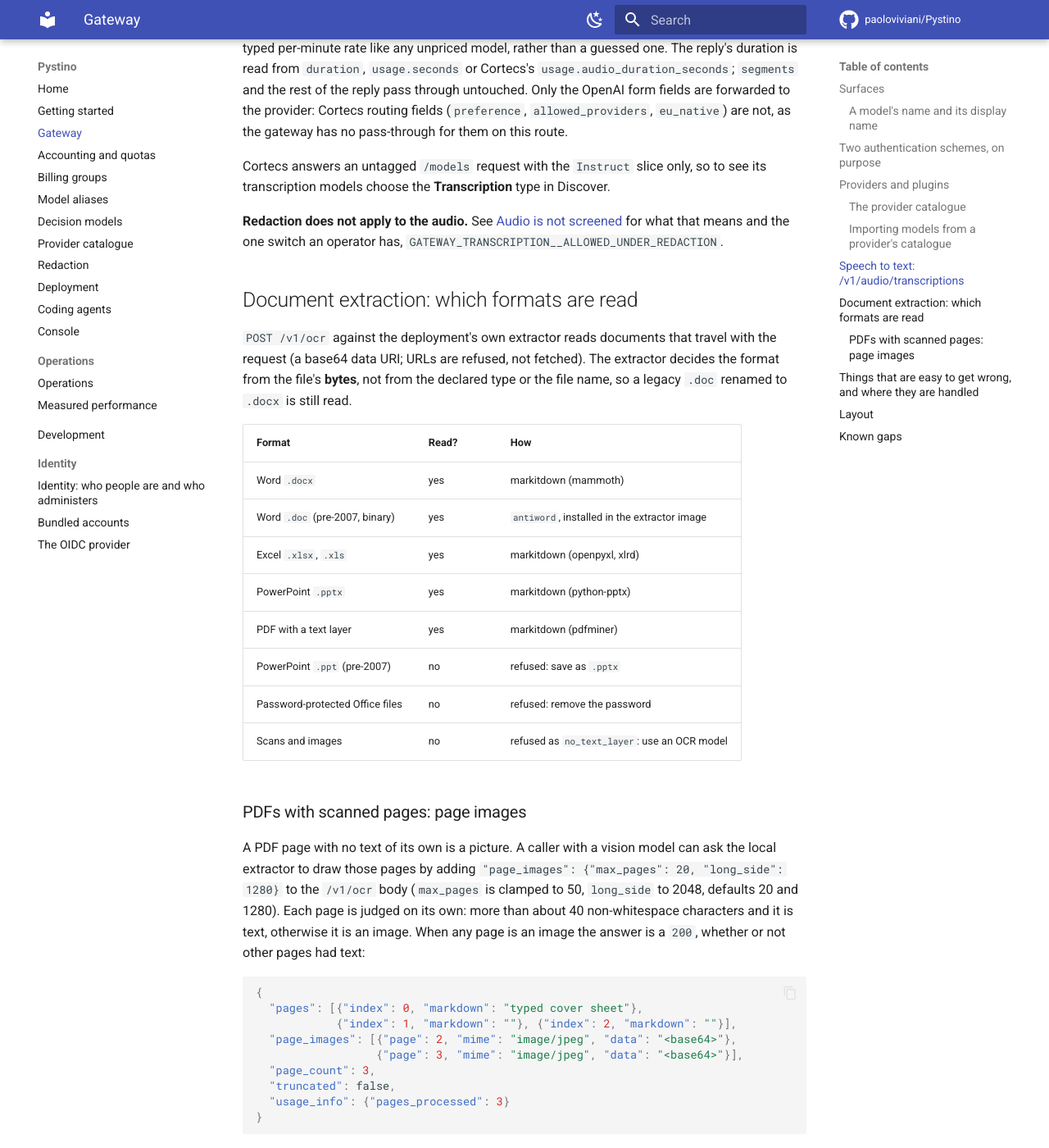
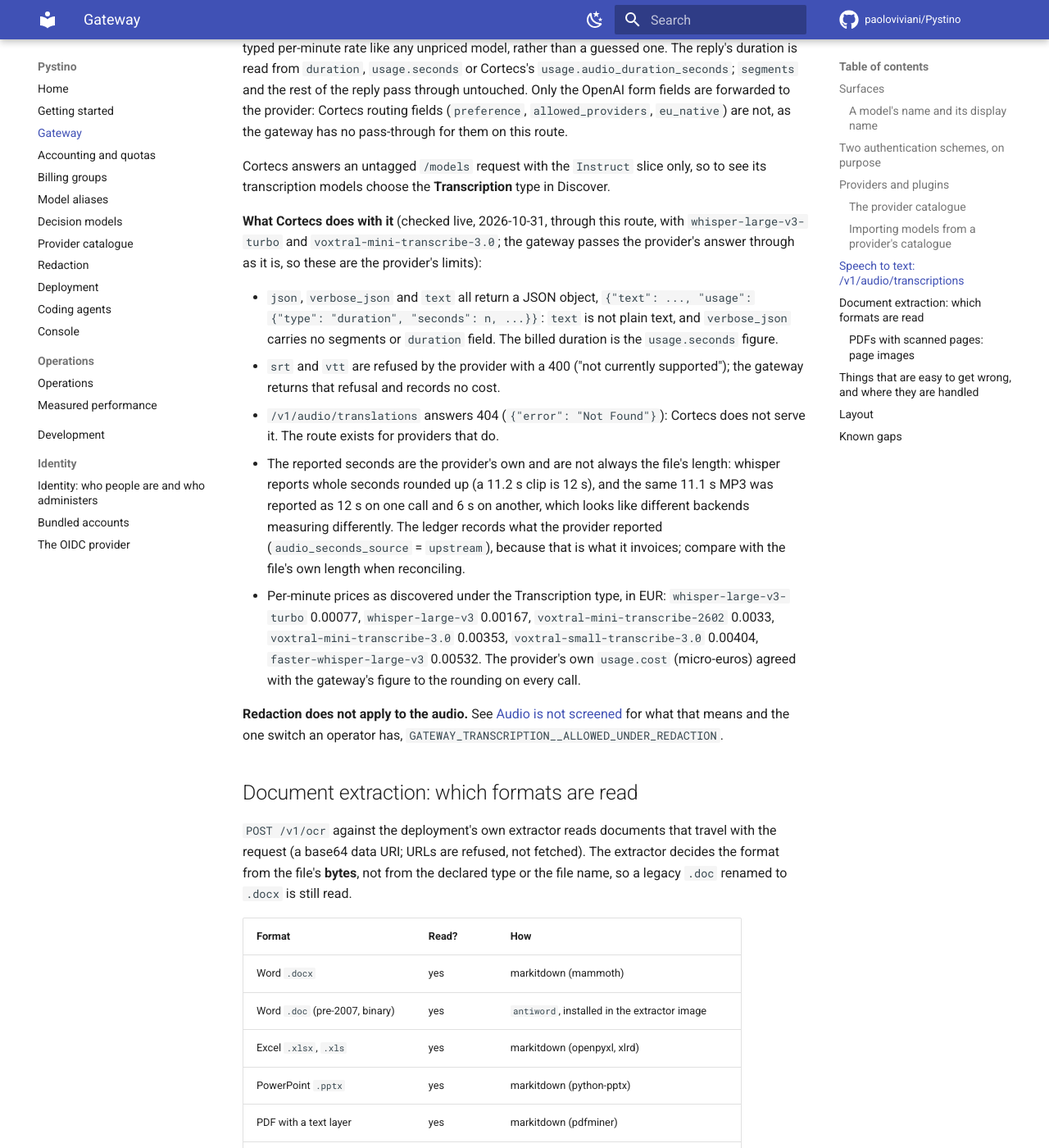
Before and after one commit to paoloviviani/Pystino, an MkDocs documentation site: the page built from docs/gateway.md, in a window 1280 px wide and 1400 px high, scrolled down 7518 px. Shown: the whole window at 82% size. Built offline with MkDocs 1.6.1 and Material for MkDocs 9.7.7, drawn with Linux system fonts in a browser that asks for light colours; comment, search, counter and statistics services are not loaded.

Commit message:
Document what Cortecs does with transcription (live check)
Checked against the live provider through the gateway: text/verbose_json
return the same JSON with usage.seconds, srt/vtt are refused upstream,
translations answer 404, and reported seconds are the provider's own (rounded,
and inconsistent for one MP3 across calls). The route passed every answer
through correctly and billed the reported duration; these are provider limits,
recorded in docs/gateway.md with the discovered per-minute prices.

Co-Authored-By: Claude Sonnet 5.5 <noreply@anthropic.com>
Claude-Session: https://claude.ai/code/session_019vVNhb7EWgc1hUC27q1vZR

```diff
--- a/docs/gateway.md
+++ b/docs/gateway.md
@@ -269,6 +269,31 @@ pass-through for them on this route.
 Cortecs answers an untagged `/models` request with the `Instruct` slice only, so
 to see its transcription models choose the **Transcription** type in Discover.
 
+**What Cortecs does with it** (checked live, 2026-10-31, through this route, with
+`whisper-large-v3-turbo` and `voxtral-mini-transcribe-3.0`; the gateway passes
+the provider's answer through as it is, so these are the provider's limits):
+
+- `json`, `verbose_json` and `text` all return a JSON object, `{"text": ...,
+  "usage": {"type": "duration", "seconds": n, ...}}`: `text` is not plain text,
+  and `verbose_json` carries no segments or `duration` field. The billed duration
+  is the `usage.seconds` figure.
+- `srt` and `vtt` are refused by the provider with a 400 ("not currently
+  supported"); the gateway returns that refusal and records no cost.
+- `/v1/audio/translations` answers 404 (`{"error": "Not Found"}`): Cortecs does
+  not serve it. The route exists for providers that do.
+- The reported seconds are the provider's own and are not always the file's
+  length: whisper reports whole seconds rounded up (a 11.2 s clip is 12 s), and
+  the same 11.1 s MP3 was reported as 12 s on one call and 6 s on another, which
+  looks like different backends measuring differently. The ledger records what
+  the provider reported (`audio_seconds_source` = `upstream`), because that is
+  what it invoices; compare with the file's own length when reconciling.
+- Per-minute prices as discovered under the Transcription type, in EUR:
+  `whisper-large-v3-turbo` 0.00077, `whisper-large-v3` 0.00167,
+  `voxtral-mini-transcribe-2602` 0.0033, `voxtral-mini-transcribe-3.0` 0.00353,
+  `voxtral-small-transcribe-3.0` 0.00404, `faster-whisper-large-v3` 0.00532.
+  The provider's own `usage.cost` (micro-euros) agreed with the gateway's figure
+  to the rounding on every call.
+
 **Redaction does not apply to the audio.** See
 [Audio is not screened](redaction.md#audio-is-not-screened) for what that means
 and the one switch an operator has, `GATEWAY_TRANSCRIPTION__ALLOWED_UNDER_REDACTION`.
```
